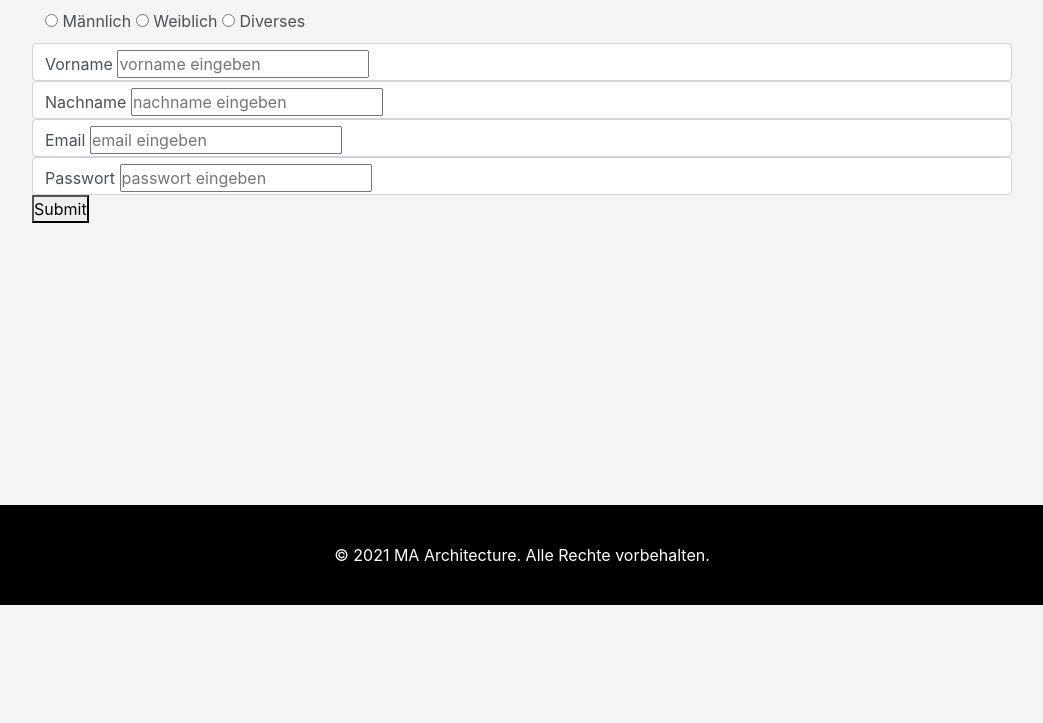
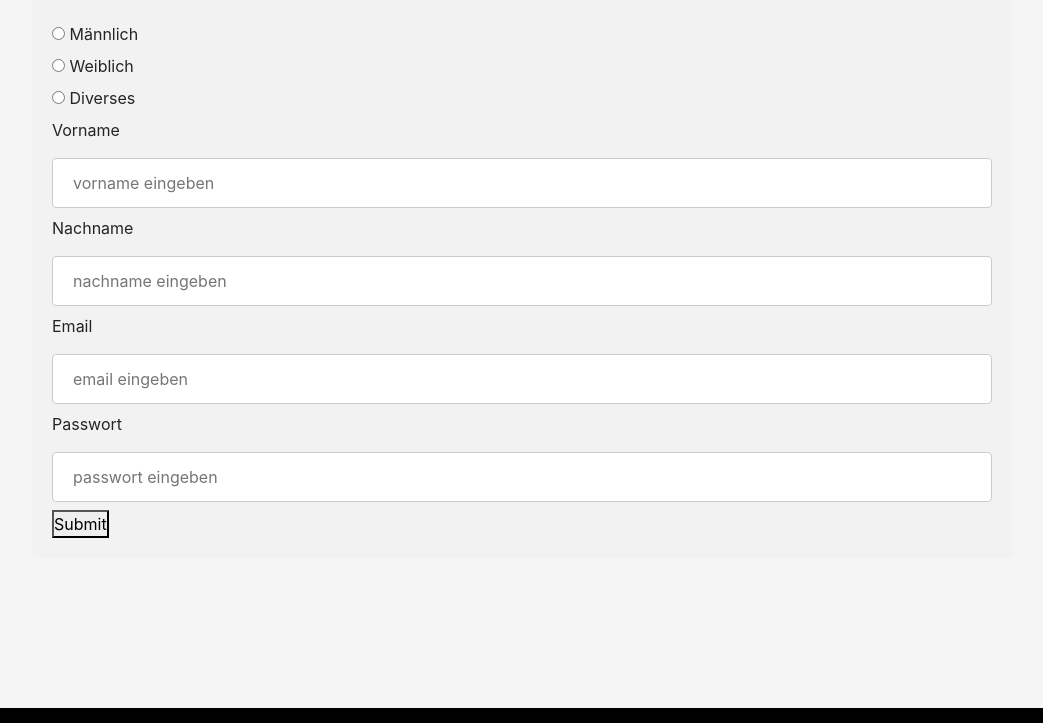
Before and after one commit to martellosios/LB02_M307, a plain HTML site: page newsletter.html in a window 1280 px wide. Shown: the part 395-1118 px from the top of the page, without its empty margins (118-1161 px from the left). Before the commit the page ends 1000 px from the top, so only its background shows below. Drawn offline with nearby package versions, Linux system fonts and the light colour scheme.

Commit message:
start styling formular

```diff
--- a/css/style.css
+++ b/css/style.css
@@ -300,3 +300,40 @@ footer {
     padding: 100px 40px;
   }
 }
+
+/**** FORMULAR STYLE *****/
+
+.formular-container {
+  padding: 0px;
+}
+
+.formular {
+  width: 100%;
+  padding: 12px 20px;
+  margin: 8px 0;
+  display: inline-block;
+  border: 1px solid #ccc;
+  border-radius: 4px;
+  box-sizing: border-box;
+}
+
+input[type="submit"] {
+  width: 100%;
+  background-color: #4caf50;
+  color: white;
+  padding: 14px 20px;
+  margin: 8px 0;
+  border: none;
+  border-radius: 4px;
+  cursor: pointer;
+}
+
+input[type="submit"]:hover {
+  background-color: #45a049;
+}
+
+div {
+  border-radius: 5px;
+  background-color: #f2f2f2;
+  padding: 20px;
+}
--- a/newsletter.html
+++ b/newsletter.html
@@ -57,42 +57,56 @@
       <div>
         <form id="form" class="form">
           <h2>Bitte abonnieren Newsletter</h2>
-          <div class="form-control">
+          <div class="formular-container">
             <p>Geschlecht</p>
-            <input type="radio" id="radio" />
-            <label for="geschlecht">Männlich</label>
-            <input type="radio" id="geschlecht" />
-            <label for="geschlecht">Weiblich</label>
-            <input type="radio" id="radio" />
-            <label for="geschlecht">Diverses</label>
+            <input type="radio" id="maennlich" name="geschlecht" />
+            <label for="maennlich">Männlich</label>
+            <br />
+            <input type="radio" id="weiblich" name="geschlecht" />
+            <label for="weiblich">Weiblich</label>
+            <br />
+            <input type="radio" id="diverses" name="geschlecht" />
+            <label for="diverses">Diverses</label>
           </div>
-          <!--DELETE-->
-          <br />
-          <br />
-          <!--DELETE-->
-          <div class="form-control">
+          <div class="formular-container">
             <label for="vorname">Vorname</label>
-            <input type="text" id="vorname" placeholder="vorname eingeben" />
+            <input
+              type="text"
+              id="vorname"
+              placeholder="vorname eingeben"
+              class="formular"
+            />
           </div>
-          <div class="form-control">
+          <div class="formular-container">
             <label for="nachname">Nachname</label>
-            <input type="text" id="nachname" placeholder="nachname eingeben" />
+            <input
+              type="text"
+              id="nachname"
+              placeholder="nachname eingeben"
+              class="formular"
+            />
           </div>
-          <div class="form-control">
+          <div class="formular-container">
             <label for="email">Email</label>
-            <input type="email" id="email" placeholder="email eingeben" />
+            <input
+              type="email"
+              id="email"
+              placeholder="email eingeben"
+              class="formular"
+            />
           </div>
-          <div class="form-control">
+          <div class="formular-container">
             <label for="password">Passwort</label>
             <input
               type="password"
               id="password"
               placeholder="passwort eingeben"
+              class="formular"
             />
           </div>
           <button type="submit">Submit</button>
         </form>
-        <script src="js/validate-script"></script>
+        <script src="js/validate-inputs.js"></script>
       </div>
     </main>
     <footer>
```
